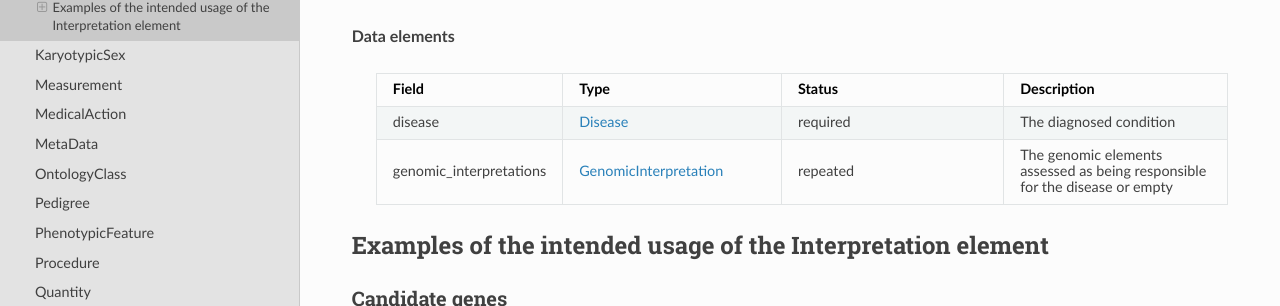
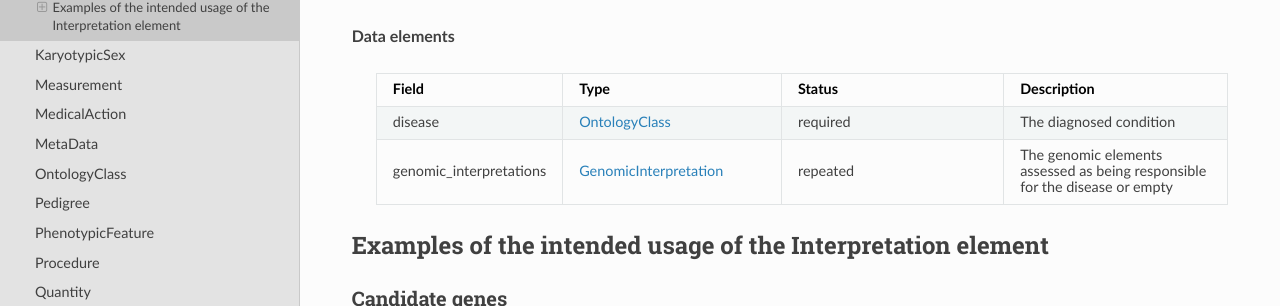
Before and after one commit to phenopackets/phenopacket-schema, a Sphinx documentation site: the page built from docs/interpretation.rst, in a window 1280 px wide and 900 px high, scrolled down 1421 px. Shown: the part 145-451 px from the top of the window. Built offline with Sphinx 7.4.7 and the Read the Docs theme 2.0.0, drawn with Linux system fonts in a browser that asks for light colours; pages that are not in the unit, such as notebooks, are missing from menus; some of the changed lines change nothing that is shown.

Commit message:
Update interpretation.rst data model Diagnosis.disease type from disease to ontologyclass

```diff
--- a/docs/interpretation.rst
+++ b/docs/interpretation.rst
@@ -115,7 +115,7 @@ The element is optional because if the **resolution_status** is **UNSOLVED** the
       - Status
       - Description
     * - disease
-      - :ref:`rstdisease`
+      - :ref:`rstontologyclass`
       - required
       - The diagnosed condition
     * - genomic_interpretations
```
